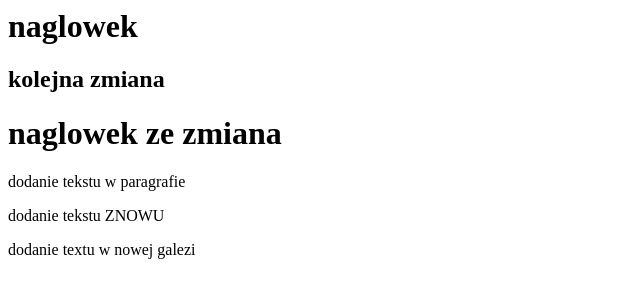
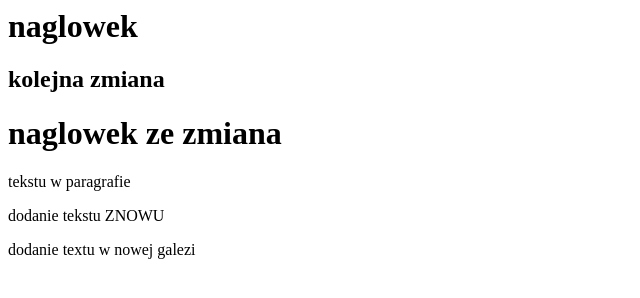
Before and after one commit to mpszczola/przyklad, a plain HTML site: page index.html in a window 1280 px wide. Shown: the full height of the page, 0-640 px from the left. Drawn offline with Linux system fonts and the light colour scheme.

Commit message:
bez slowa dodanie

```diff
--- a/index.html
+++ b/index.html
@@ -11,7 +11,7 @@
 	<h1> naglowek ze zmiana</h1>
 
 
-	<p> dodanie tekstu w paragrafie </p>
+	<p> tekstu w paragrafie </p>
 	<p> dodanie tekstu ZNOWU</p>
 	<p> dodanie textu  w nowej galezi </p>
 	</body>
```
